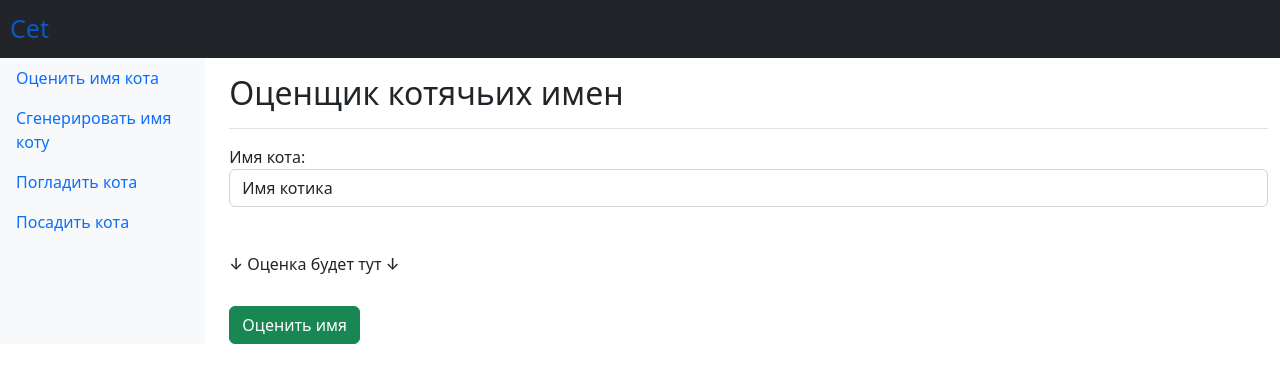
After one commit to SosaiKyrosai/UP_Miapo2, a Django app: page /estimate/est/ in a window 1280 px wide. The commit adds this page. Shown: the top 383 px of the page. Run offline with Django 4.2, Linux system fonts and the light colour scheme; some libraries are stand-ins or nearby versions.

Commit message:
New function - estimate

```diff
--- a/Cet/Cet/settings.py
+++ b/Cet/Cet/settings.py
@@ -40,7 +40,7 @@ INSTALLED_APPS = [
     'core',
     'CetApp',
     # 'generateName',
-    # 'estimateName',
+    'estimateName',
     # 'patCat',
     # 'arrangeTheCats',
 ]
--- a/Cet/Cet/urls.py
+++ b/Cet/Cet/urls.py
@@ -4,7 +4,7 @@ from django.urls import path, include
 urlpatterns = [
     path('admin/', admin.site.urls),
     # path('generate/', include('generateName.urls')),
-    # path('estimate/', include('estimateName.urls')),
+    path('estimate/', include('estimateName.urls')),
     # path('pat/', include('patCat.urls')),
     # path('arrange/', include('arrangeTheCats.urls')),
     path('', include('CetApp.urls')),
--- a/Cet/core/templates/core/base.html
+++ b/Cet/core/templates/core/base.html
@@ -22,12 +22,12 @@
             <div class="sidebar-sticky">
             <ul class="nav flex-column">
               <li class="nav-item">
-                <a class="nav-link active">
+                <a class="nav-link active" href="{%url 'estName'%}">
                   Оценить имя кота
                 </a>
               </li>
              <li class="nav-item">
-                <a class="nav-link">
+                <a class="nav-link" >
                   Сгенерировать имя коту
                 </a>
               </li>
--- /dev/null
+++ b/Cet/estimateName/admin.py
@@ -0,0 +1,3 @@
+from django.contrib import admin
+
+# Register your models here.
--- /dev/null
+++ b/Cet/estimateName/apps.py
@@ -0,0 +1,6 @@
+from django.apps import AppConfig
+
+
+class EstimatenameConfig(AppConfig):
+    default_auto_field = 'django.db.models.BigAutoField'
+    name = 'estimateName'
--- /dev/null
+++ b/Cet/estimateName/models.py
@@ -0,0 +1,3 @@
+from django.db import models
+
+# Create your models here.
--- /dev/null
+++ b/Cet/estimateName/templates/estimateName/estimate.html
@@ -0,0 +1,42 @@
+{% extends 'core/base.html' %}
+{% load static %}
+
+{%block tittle%}
+Главная
+{%endblock%}
+{%block namepage%}
+<h1 class="h2">Оценщик котячьих имен</h1>
+{%endblock%}
+{%block content%}
+<div class="form-group">
+        <label>Имя кота:</label>
+        <div class="row">
+          <div class="col">
+            <input type="text" class="form-control" id="1" value="Имя котика">
+          </div>
+        </div>
+      </div>
+<br>
+<br>
+<div>
+    <h6>↓ Оценка будет тут ↓</h6>
+    <div id="estimateCat" class="hideable"></div>
+    <br>
+    <button type="button" class="btn btn-success" onclick="estimate();">Оценить имя</button>
+
+    <script>
+
+        function estimate(){
+        var answer = generateAnswer();
+        document.getElementById('estimateCat').innerHTML = answer;
+        }
+
+        function generateAnswer() {
+        var rates = ["Отличное имя!", "Не очень, подумай над другим, еще не поздно", "Может сгенерируешь новое?", "Оригинально", "Супер! Отлично! Класс!"];
+        const answerNum = Math.floor(Math.random() * 4) + 0; // генерируем ответ от 0 до 4
+        var answer = rates[answerNum];
+        return answer;
+        }
+    </script>
+</div>
+{%endblock%}
--- /dev/null
+++ b/Cet/estimateName/tests.py
@@ -0,0 +1,3 @@
+from django.test import TestCase
+
+# Create your tests here.
--- /dev/null
+++ b/Cet/estimateName/urls.py
@@ -0,0 +1,15 @@
+from django.contrib import admin
+from django.conf import settings
+from django.conf.urls.static import static
+from . import views
+from django.contrib.auth import views as auth_views
+from django.urls import path
+
+urlpatterns = [
+
+    path('est/', views.estName, name='estName'),
+
+
+] + static(settings.STATIC_URL, document_root=settings.STATIC_ROOT)
+if settings.DEBUG:
+    urlpatterns += static(settings.MEDIA_URL, document_root=settings.MEDIA_ROOT)
--- /dev/null
+++ b/Cet/estimateName/views.py
@@ -0,0 +1,4 @@
+from django.shortcuts import render
+
+def estName (request):
+    return render(request, 'estimateName/estimate.html')
```
Also changed, not shown: Cet/estimateName/__init__.py (added), Cet/estimateName/migrations/__init__.py (added).
